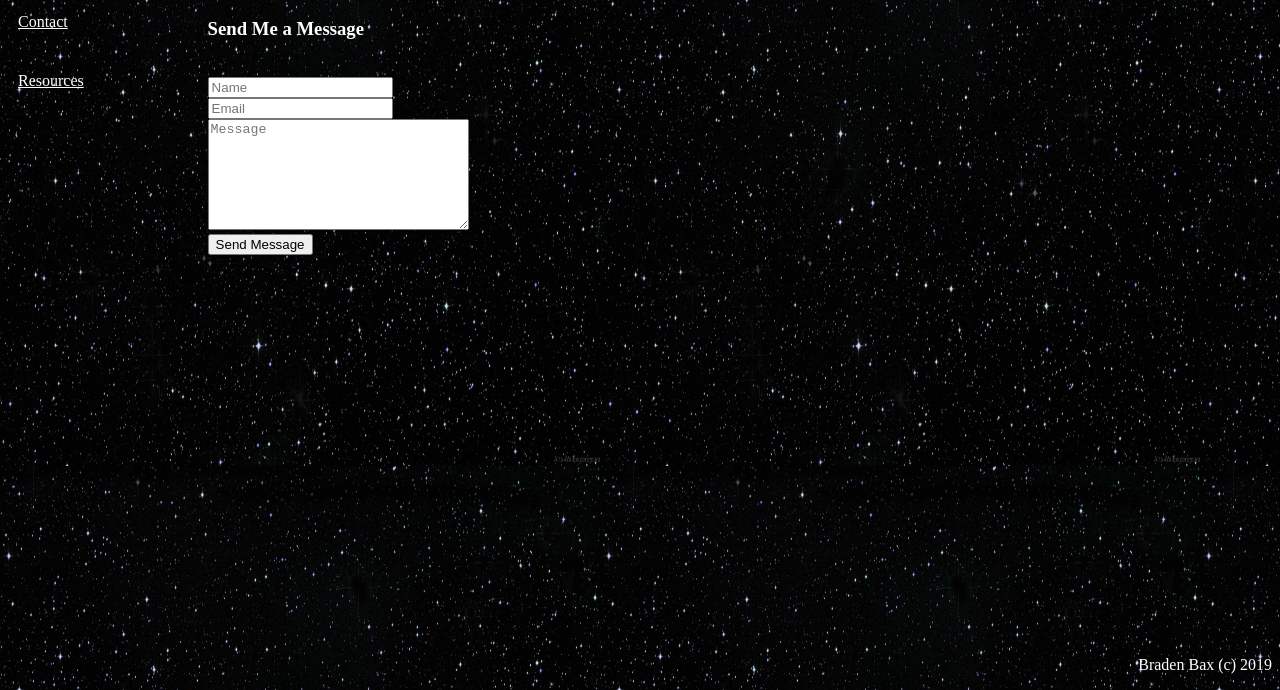
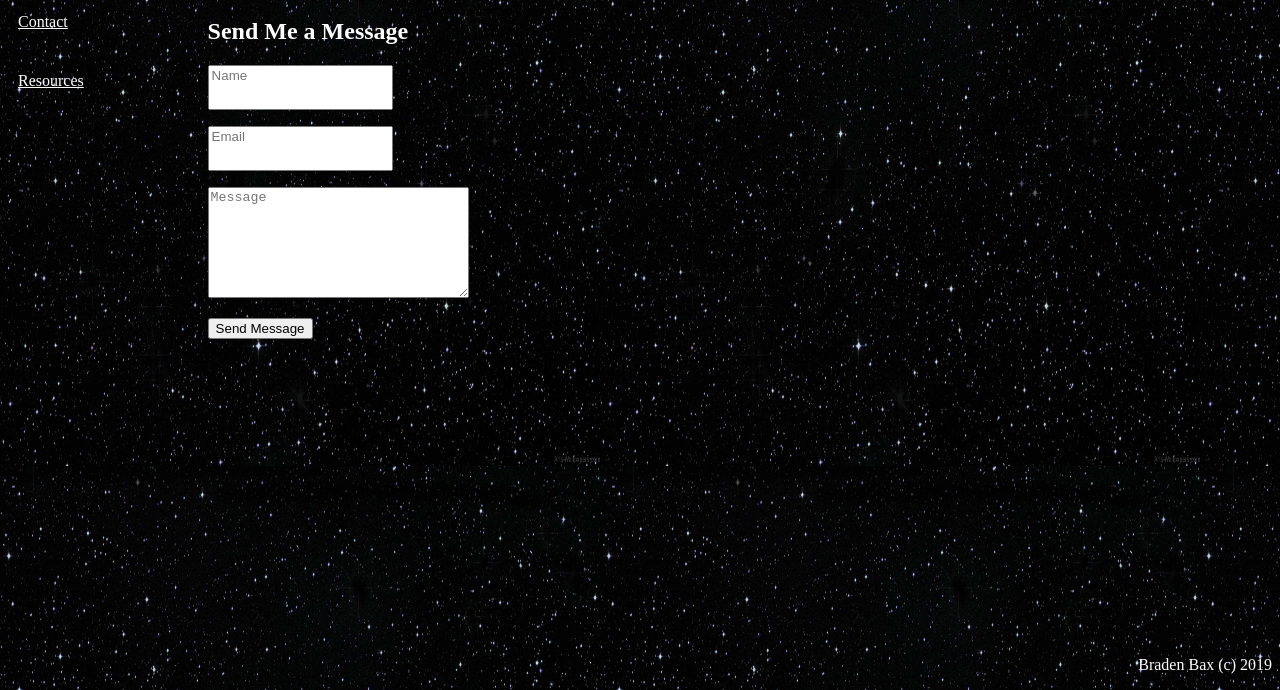
Before and after one commit to bn-bx/bn-bx.github.io, a plain HTML site: page contact.html in a window 1280 px wide. Shown: the part 134-824 px from the top of the page. Drawn offline with Linux system fonts and the light colour scheme.

Commit message:
Update contact.html

```diff
--- a/contact.html
+++ b/contact.html
@@ -24,16 +24,15 @@ Braden Bax
 <h1>Contact</h1>
 <form method="POST" action="https://formspree.io/bbax@bradenbax.org">
 
-							<h3>Send Me a Message</h3>
-							<br>
-
-                                        <input name="Name" type="text" class="form-control" placeholder="Name">
-										<br>
-										<input name="Email" type="text" class="form-control" placeholder="Email">
-										<br>
-										<textarea name="Message" class="form-control" id="" cols="30" rows="7" placeholder="Message"></textarea>
-										<br>
-										<input type="submit" value="Send Message" class="btn btn-primary">
+							<h2>Send Me a Message</h2>
+                                        <p></p>
+										<input name="Name" type="text" class="padding" placeholder="Name"></input>
+										<p></p>
+										<input name="Email" type="text" class="padding" placeholder="Email"></input>
+										<p></p>
+										<textarea name="Message" class="" id="" cols="30" rows="7" placeholder="Message"></textarea>
+										<p></p>
+										<input type="submit" value="Send Message" class=""></input>
                         </form>
 
 </div>
```
